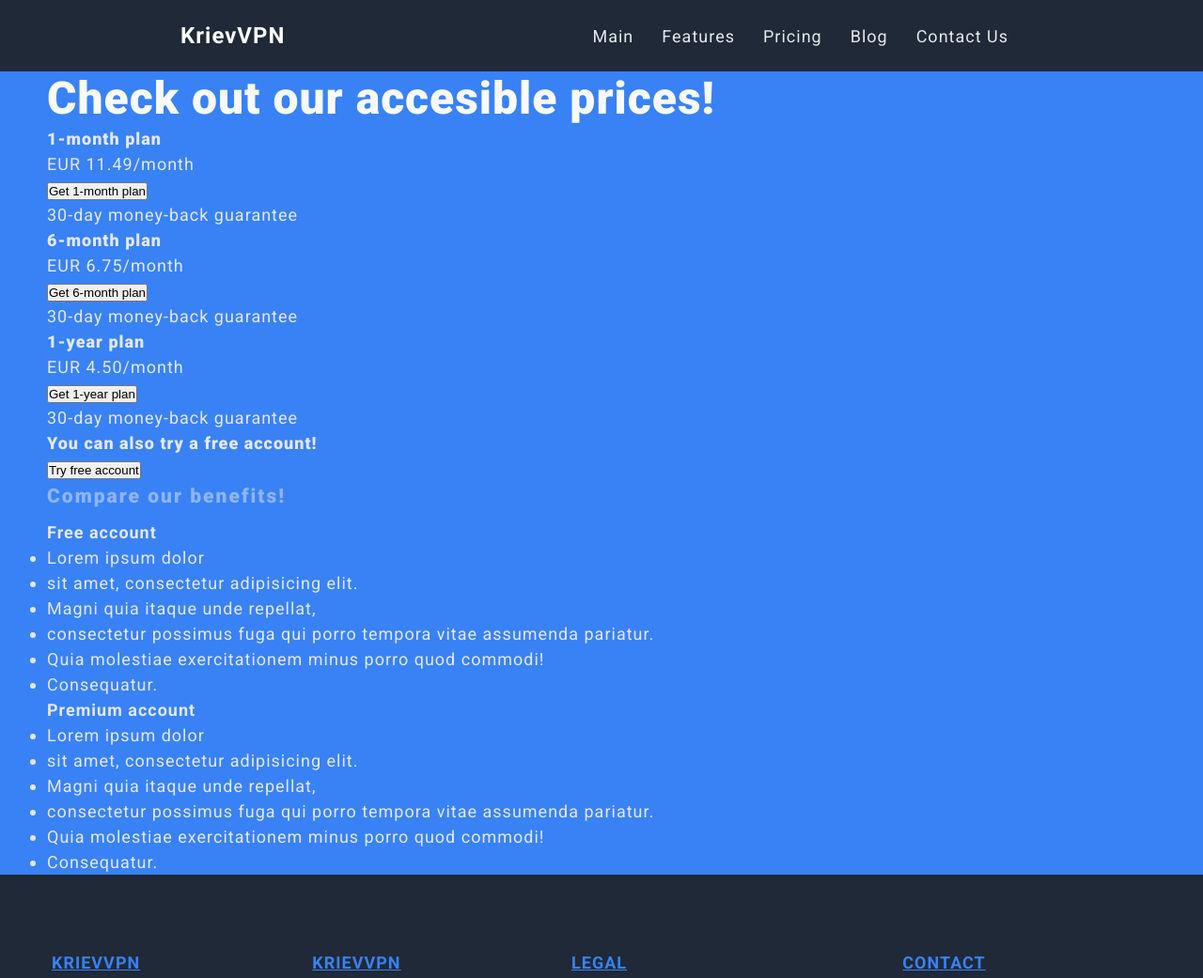
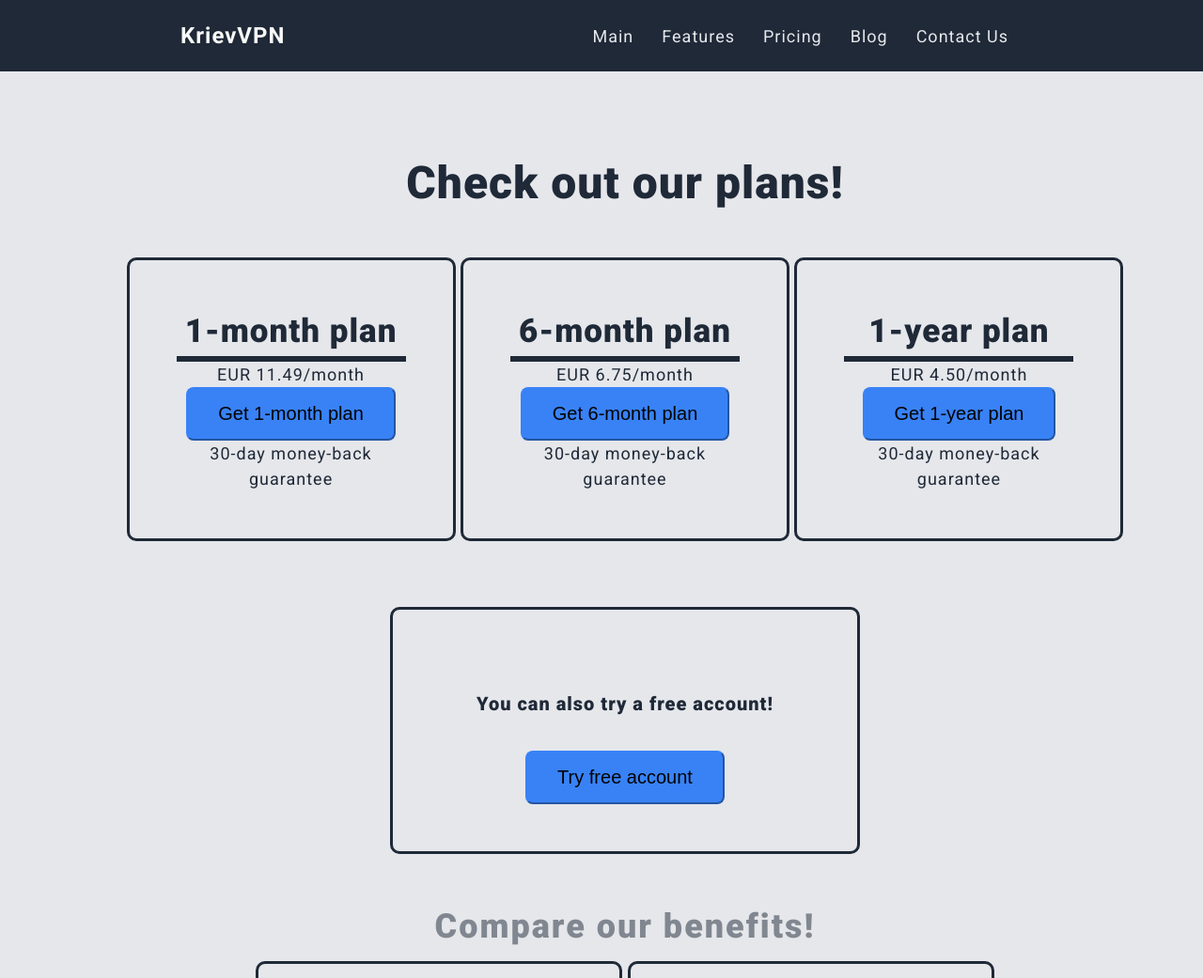
Before and after one commit to broccoli88/main-assignment-02, a plain HTML site: page pages/pricing.html in a window 1280 px wide. Shown: the top 1041 px of the page at 94% size. Drawn offline with Linux system fonts and the light colour scheme.

Commit message:
Changes
Changes to pricing and css

```diff
--- a/css/styles.css
+++ b/css/styles.css
@@ -396,33 +396,107 @@ h3 {
 }
 /* ...::: [ PAGE 2  -  LEHI] :::... */
 
-.head1 {
+/* ...::: [ PAGE 2  -  LEHI] :::... */
+
+.head1{
 	color: var(--color-font-hero-main);
 	font-size: var(--size-font-hero-main);
-	background-color: var(--color-bg-hero);
+	background-color: var(--color-bg-cta);
 	padding-left: 25px;
 	align-items: center;
 }
+.main1 h1{padding: 50px; color: var(--color-font-main);}
 
-.main1 {
-	background-color: var(--color-bg-button);
+.main1{
+	/*background-color: var(--color-bg-hero);*/
+	background-color: var(--color-bg-quote);
 	padding-left: 50px;
+	padding-top: 40px;
+	text-align: center;
 }
 
-.s1,
-.s2,
-.s3,
-.perks {
-	color: var(--color-font-hero-secondary);
+.s1, .s2, .s3{
+
+	/*color: var(--color-font-hero-secondary);*/
+	color: var(--color-font-main);
 	font-size: var(--size-font-hero-secondary);
+	border-style: solid;
+	border-width: medium;
+	border-color: var(--color-font-main);
+	padding: 50px;
+	border-radius: 10px;
+	width: 350px;
+	display: inline-block;
+
+
 }
-.plan-name {
+
+.perks{
+	padding: 50px;
+
+}
+/*
+.perks div h3{
+	padding: 25px;
+	color: var(--color-font-quote);
+	font-size: var(--size-font-inf-header);
 	font-weight: var(--weight-font-hero-main);
+}*/
+
+
+.perks h3{
+	color: var(--color-font-quote);
+	font-size: var(--size-font-inf-header);
+	font-weight: var(--weight-font-hero-main);
+
 }
-.free {
-	color: var(--color-font-hero-secondary);
+
+.perks article{
+	/*color: var(--color-font-hero-secondary);*/
+	color: var(--color-font-main);
+	font-size: var(--size-font-hero-secondary);
+	border-style: solid;
+	border-width: medium;
+	border-color: var(--color-font-main);
+	padding: 50px;
+	border-radius: 10px;
+	width: 390px;
+	display: inline-block;
+}
+
+.btns{
+	border-radius: 8px;
+	border-color: var(--color-bg-cta);
+	font-size: 20px;
+	background-color: var(--color-bg-cta);
+	padding: 15px 32px;
+}
+
+.btns:hover{
+	background-color: var(--color-font-quote);
+	border-color: var(--color-font-quote);
+}
+.plan-name{
 	font-weight: var(--weight-font-hero-main);
+	font-size: 35px;
+	border-bottom: 6px solid var(--color-font-quote);
 }
+
+.free{
+	color: var(--color-font-main);
+	font-weight: var(--weight-font-hero-main);
+	font-size: 20px;
+	border-style: solid;
+	border-width: medium;
+	border-color: var(--color-font-main);
+	padding: 50px; width: 500px;
+	border-radius: 10px;
+	margin-top: 70px;
+	display: block;
+	margin-left: auto;
+	margin-right: auto;
+}
+.free div{padding: 35px;}
 
 /* ...::: [ PAGE 3  -  YOSEF] :::... */
 
--- a/pages/pricing.html
+++ b/pages/pricing.html
@@ -23,14 +23,14 @@
 		</header>
 
 		<main class="main1">
-			<h1>Check out our accesible prices!</h1>
+			<h1>Check out our plans!</h1>
 
 			<!--FIRST PLAN-->
 			<section class="s1">
 				<div class="plan-name">1-month plan</div>
 				<div>
 					<div>EUR 11.49/month</div>
-					<button>Get 1-month plan</button>
+					<button class="btns">Get 1-month plan</button>
 					<div>30-day money-back guarantee</div>
 				</div>
 			</section>
@@ -40,7 +40,7 @@
 				<div class="plan-name">6-month plan</div>
 				<div>
 					<div>EUR 6.75/month</div>
-					<button>Get 6-month plan</button>
+					<button class="btns">Get 6-month plan</button>
 					<div>30-day money-back guarantee</div>
 				</div>
 			</section>
@@ -50,7 +50,7 @@
 				<div class="plan-name">1-year plan</div>
 				<div>
 					<div>EUR 4.50/month</div>
-					<button>Get 1-year plan</button>
+					<button class="btns">Get 1-year plan</button>
 					<div>30-day money-back guarantee</div>
 				</div>
 			</section>
@@ -58,13 +58,14 @@
 			<!--FREE SECTION-->
 			<aside class="free">
 				<div>You can also try a free account!</div>
-				<button>Try free account</button>
+				<button class="btns">Try free account</button>
 			</aside>
 
 			<!--NOW LET'S GO WITH THE PERKS-->
 			<section class="perks">
+				<div><h3>Compare our benefits!</h3></div>
 				<article>
-					<div><h3>Compare our benefits!</h3></div>
+
 					<div><h4>Free account</h4></div>
 					<ul>
 						<li>Lorem ipsum dolor</li>
```
